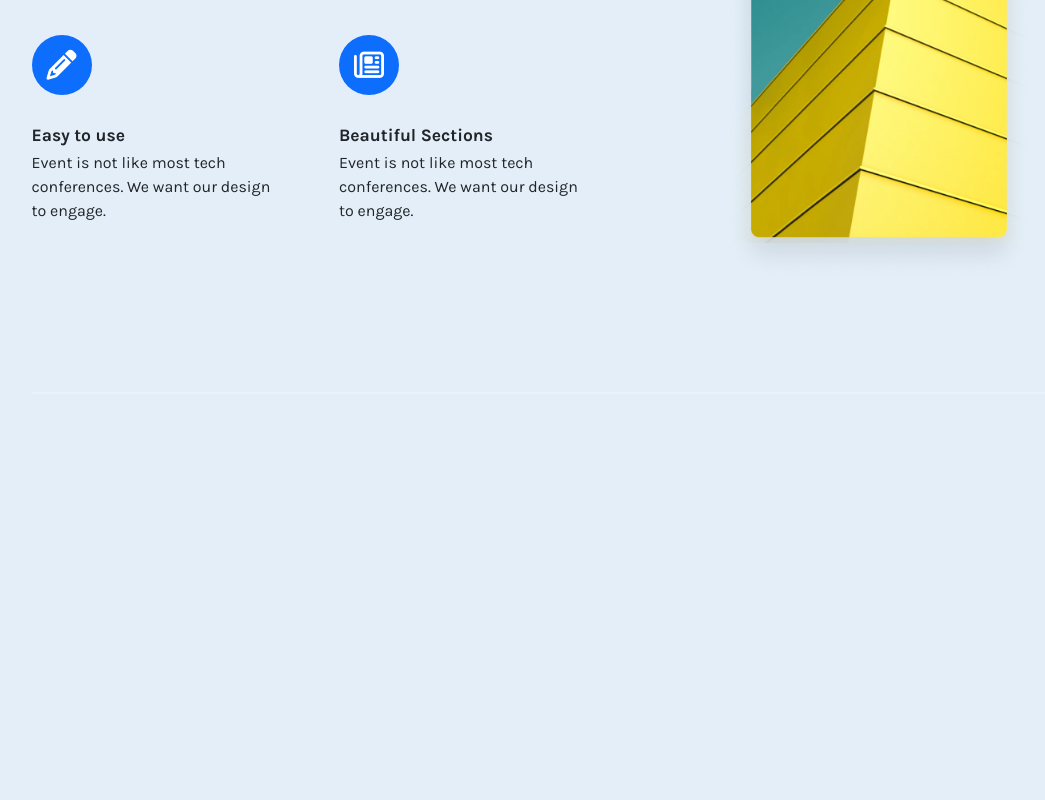
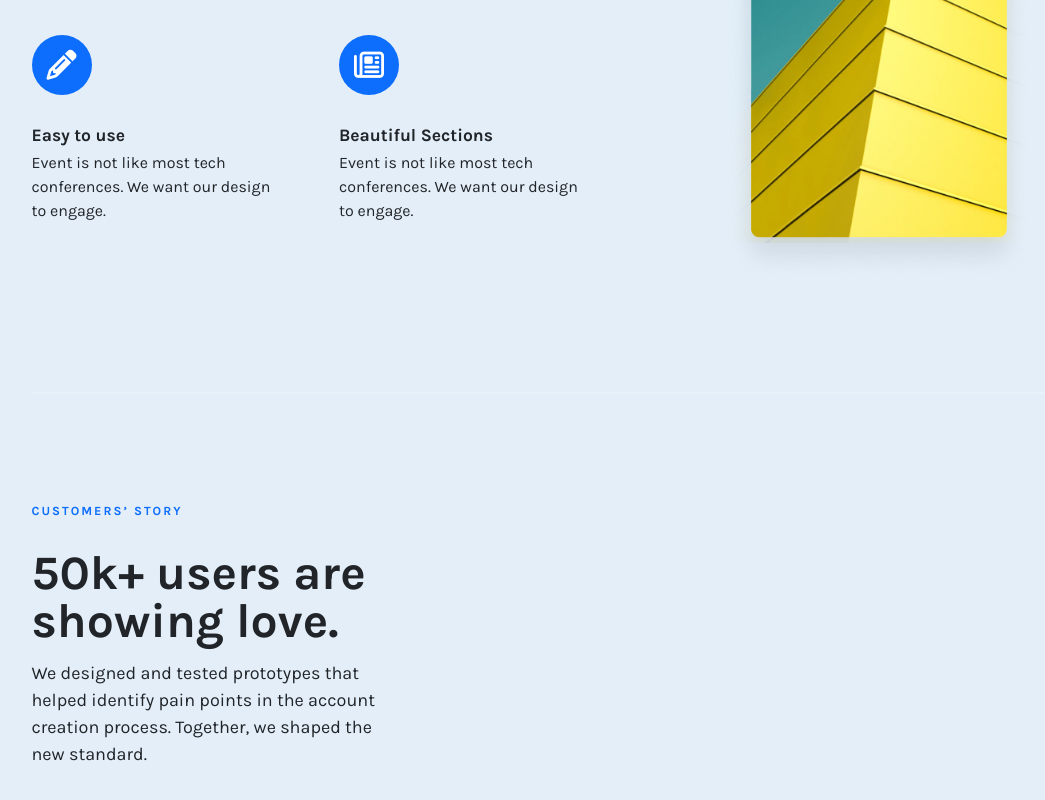
Before and after one commit to Zahid-Nabi/shades-app-landing, a plain HTML site: page index.html in a window 1280 px wide. Shown: the part 1898-2698 px from the top of the page, without its empty margins (46-1091 px from the left). Before the commit the page ends 2502 px from the top, so only its background shows below. Drawn offline with Linux system fonts and the light colour scheme.

Commit message:
Testimonial Section Started

```diff
--- a/index.html
+++ b/index.html
@@ -139,10 +139,10 @@
           <div class="col-md-6 order-md-1">
             <div class="row">
               <div class="app-text">
-                <h5 class="text-uppercase text-primary mb-3 mb-md-5">Design is everything</h5>
-                <h2 class="mb-3 mb-md-4">Present your app features like this way.</h2>
-                <p class="text-dark">We designed and tested prototypes that helped identify pain points in the account creation process. Together, we shaped the new standard.</p>
-            </div>
+                  <h5 class="text-uppercase text-primary mb-3 mb-md-5">Design is everything</h5>
+                  <h2 class="mb-3 mb-md-4">Present your app features like this way.</h2>
+                  <p class="text-dark">We designed and tested prototypes that helped identify pain points in the account creation process. Together, we shaped the new standard.</p>
+              </div>
             </div>
             <div class="row mt-5">
               <div class="col-sm-6 feature-text mt-5 pe-md-5">
@@ -172,7 +172,18 @@
     <hr class="border border-1 border-white shadow-lg">
     </div>
     <section id="testimonial">
-
+      <div class="container">
+        <div class="row">
+          <div class="col-md-4">
+            <div class="app-text">
+                <h5 class="text-uppercase text-primary mb-3 mb-md-5">Customers’ story</h5>
+                <h2 class="mb-3 mb-md-4">50k+ users are showing love.</h2>
+                <p class="text-dark">We designed and tested prototypes that helped identify pain points in the account creation process. Together, we shaped the new standard.</p>
+            </div>
+          </div>
+          <div class="col-md-8 testimonial-items"></div>
+        </div>
+      </div>
     </section>
     <script src="./js/bootstrap.bundle.min.js"></script>
 </body>
```
